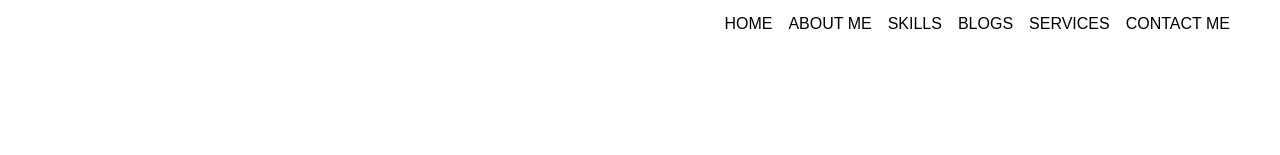
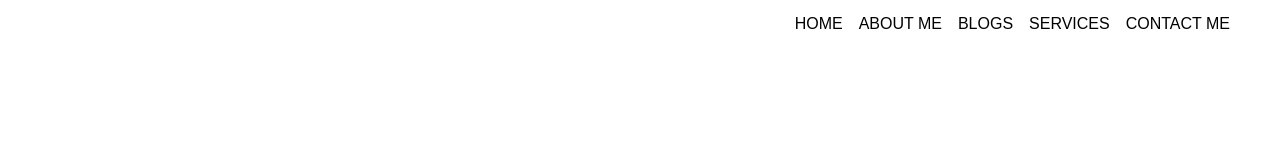
Before and after one commit to akshey-0101/portfolio, a plain HTML site: page about.html in a window 1280 px wide. Shown: the top 155 px of the page. Drawn offline with Linux system fonts and the light colour scheme.

Commit message:
Update about.html

```diff
--- a/about.html
+++ b/about.html
@@ -10,10 +10,9 @@
 <body>
      <div class="header">
   <div class="navigation">
-    <ul>
+     <ul>
       <li><a href="home.html">Home</a></li>
       <li><a href="about.html">About Me</a></li>
-      <li><a href="skill.html">Skills</a></li>
       <li><a href="MyBlogs.html">Blogs</a></li>
       <li><a href="services.html">Services</a></li>
       <li><a href="contact.html">Contact Me</a></li>
```
